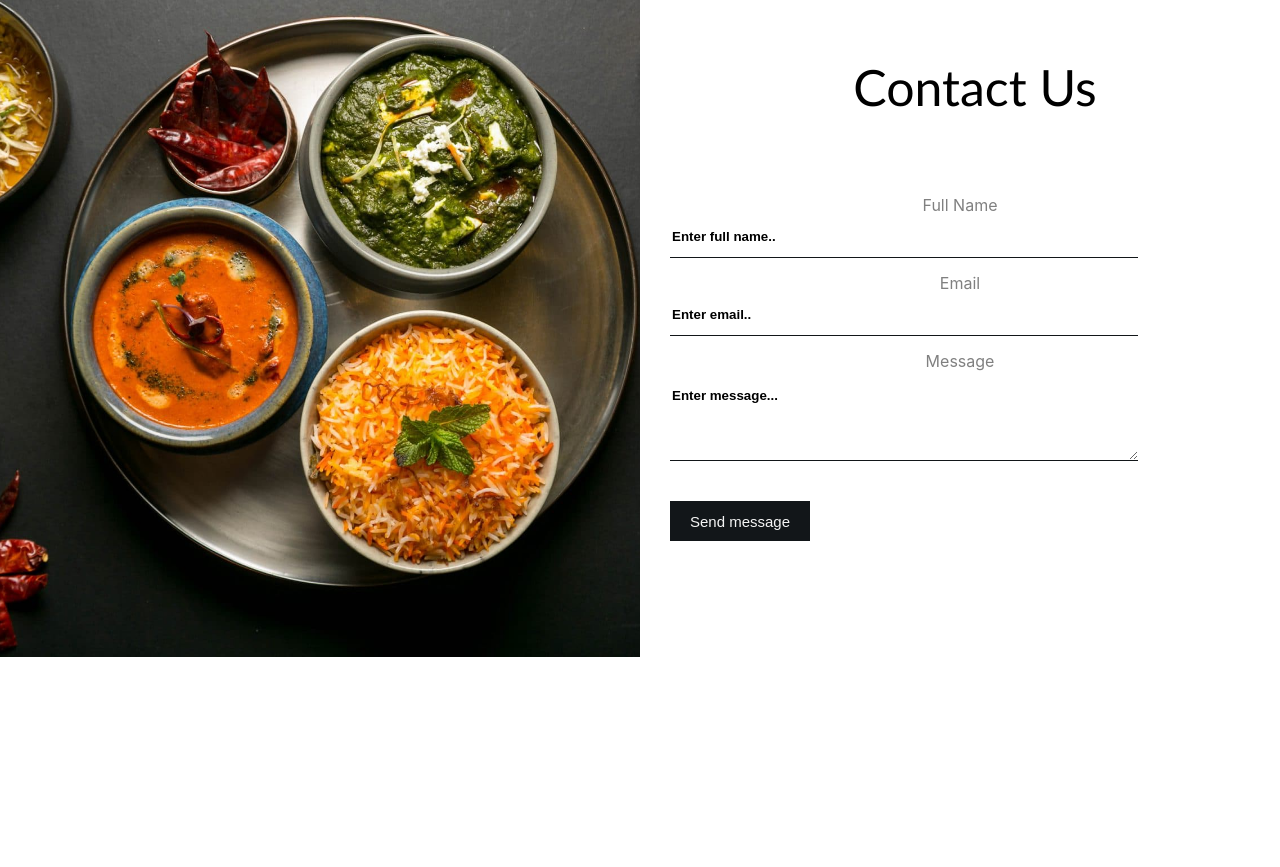
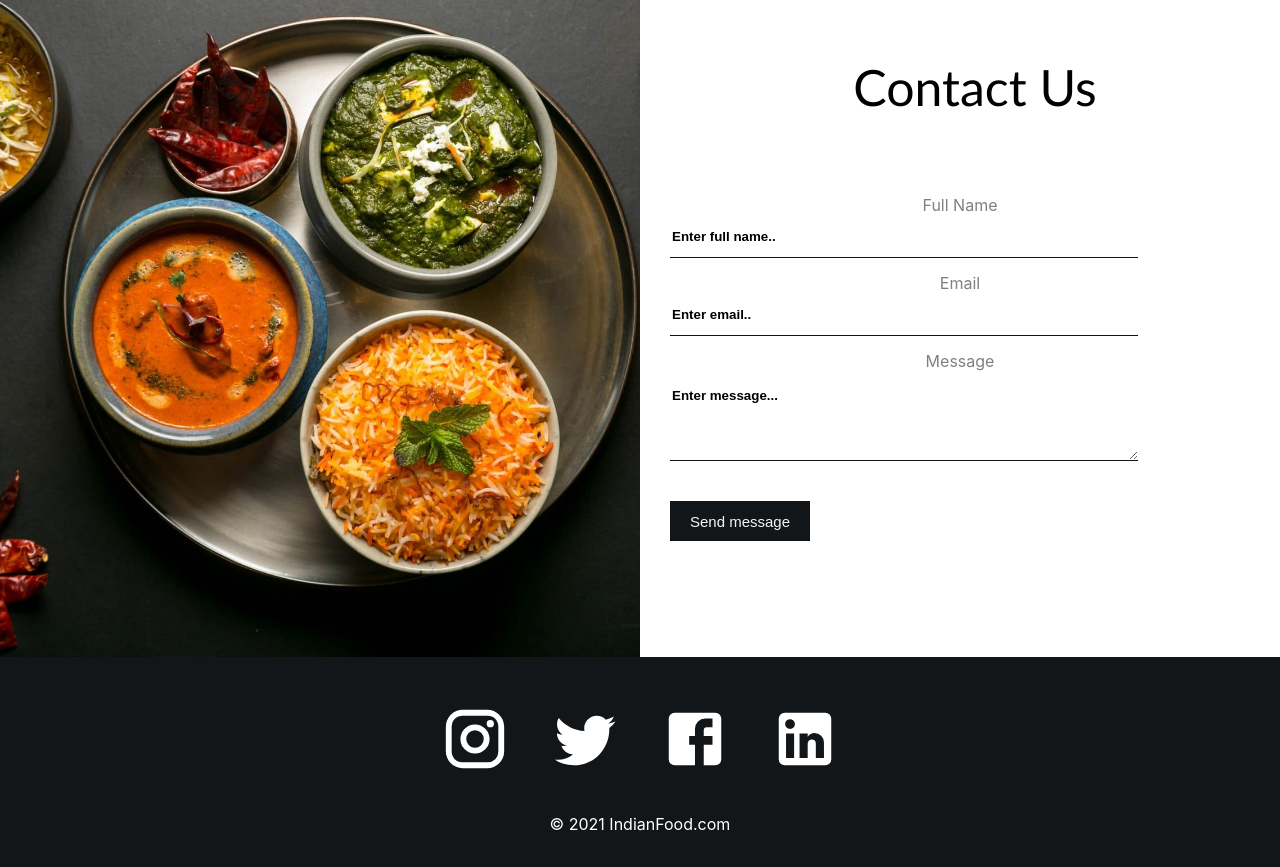
Before and after one commit to Mayenthedeveloper/Food-order-app, a React (Create React App) app: page /contact in a window 1280 px wide. Shown: the part 163-1030 px from the top of the page. Before the commit the page ends 820 px from the top, so only its background shows below. Built offline with nearby package versions, Linux system fonts and the light colour scheme.

Commit message:
Added Footer

```diff
--- a/src/App.js
+++ b/src/App.js
@@ -10,6 +10,7 @@ import Home from "./pages/Home";
 import Contact from "./pages/Contact";
 import About from "./pages/About";
 import Menu from "./pages/Menu";
+import Footer from "./components/Footer";
 
 function App() {
   return (
@@ -22,6 +23,7 @@ function App() {
           <Route path="/about" exact component={About} />
           <Route path="/contact" exact component={Contact} />
         </Switch>
+        <Footer />
       </Router>
     </div>
   );
--- /dev/null
+++ b/src/components/Footer.js
@@ -0,0 +1,22 @@
+import React from "react";
+import InstagramIcon from "@mui/icons-material/Instagram";
+import FacebookIcon from "@mui/icons-material/Facebook";
+import TwitterIcon from "@mui/icons-material/Twitter";
+import LinkedInIcon from "@mui/icons-material/LinkedIn";
+import "../styles/Footer.css";
+
+function Footer() {
+  return (
+    <div className="footer">
+      <div className="socialMedia">
+        <InstagramIcon />
+        <TwitterIcon />
+        <FacebookIcon />
+        <LinkedInIcon />
+        <p>&copy; 2021 IndianFood.com</p>
+      </div>
+    </div>
+  );
+}
+
+export default Footer;
```
